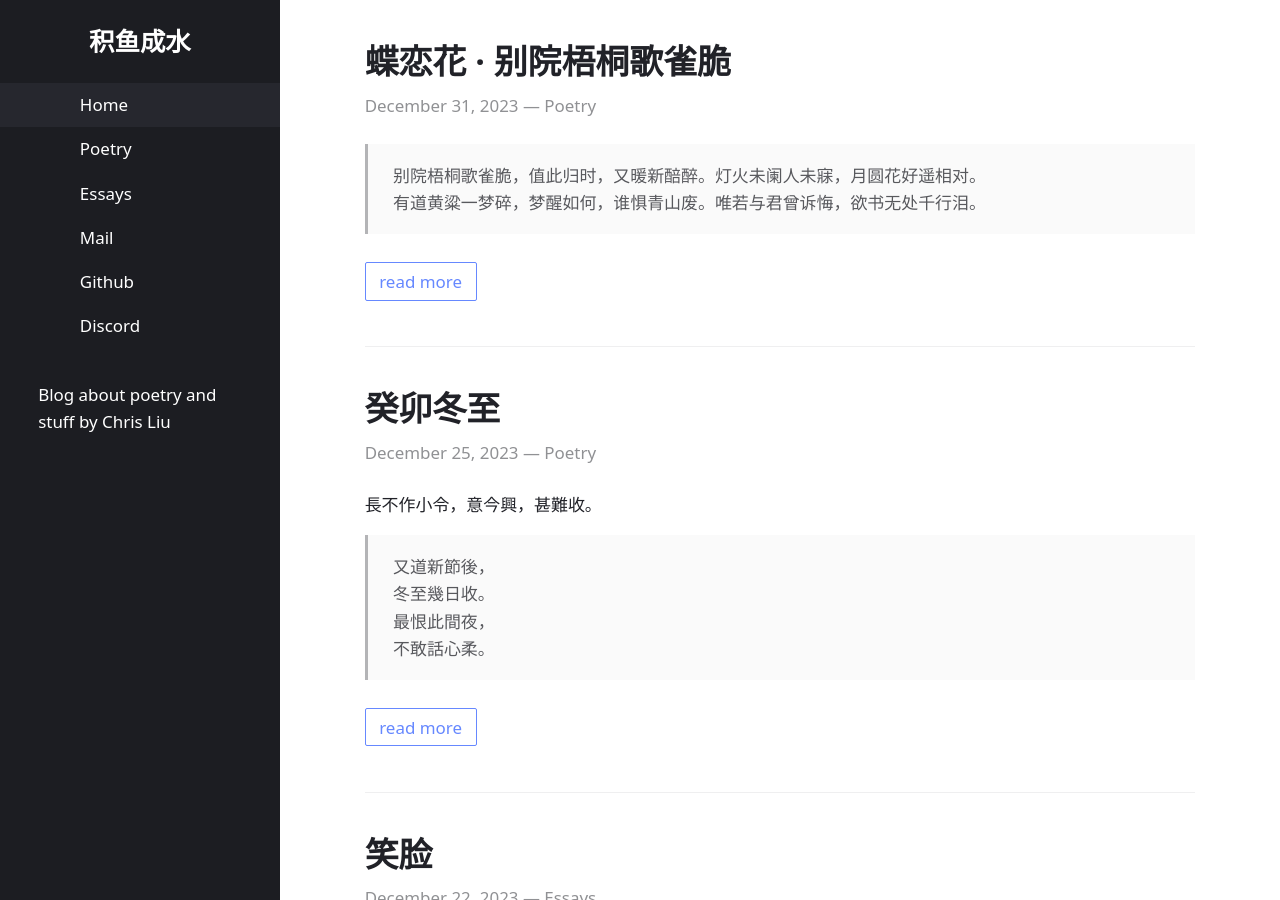
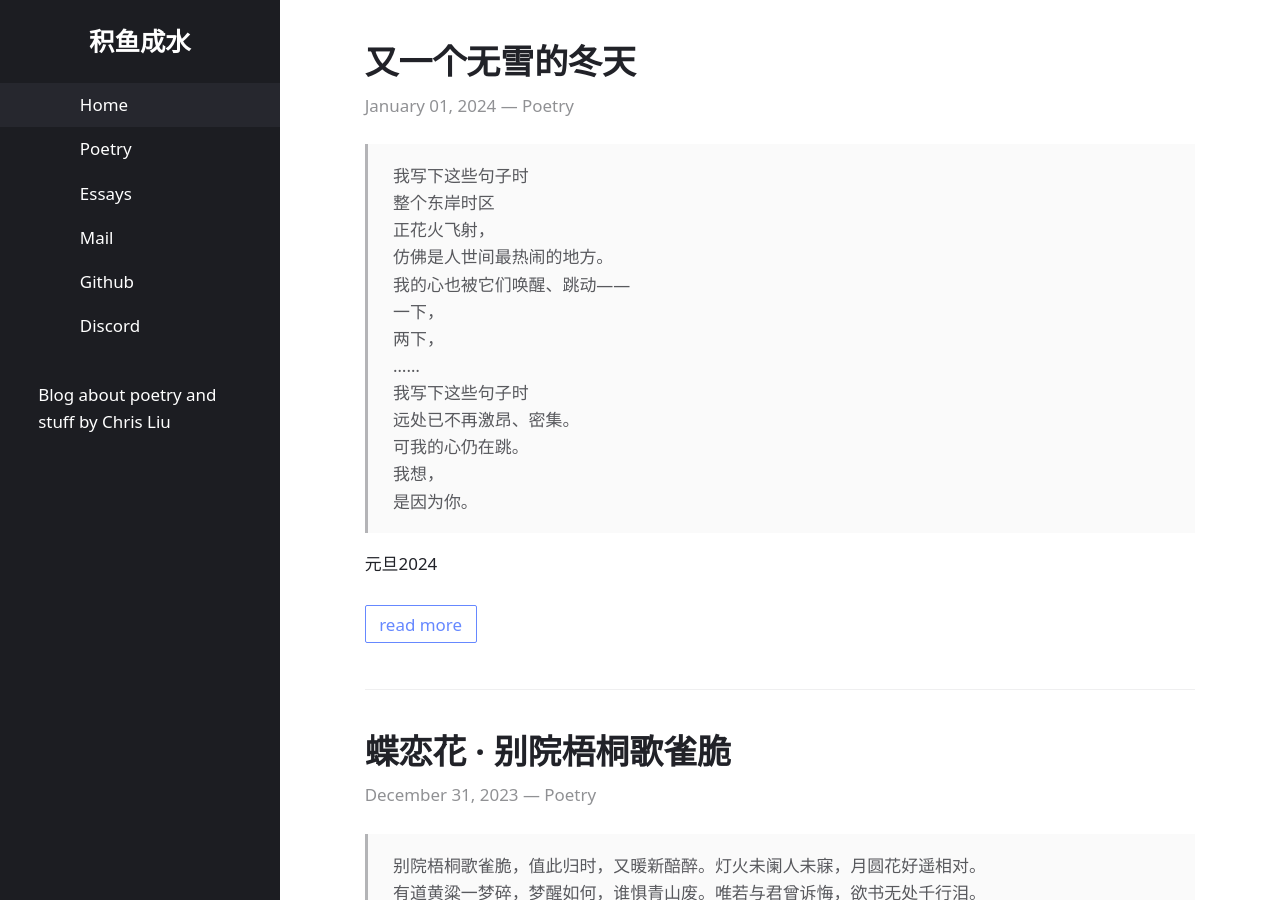
Before and after one commit to chris-zy-liu/chris-zy-liu.github.io, a Jekyll site: the page built from index.html, in a window 1280 px wide and 900 px high. Built offline with Jekyll 4.4.1, drawn with Linux system fonts in a browser that asks for light colours.

Commit message:
script update

```diff
--- /dev/null
+++ b/_posts/2024-01-01-heart.md
@@ -0,0 +1,8 @@
+---
+title: 又一个无雪的冬天
+layout: post
+categories: Poetry
+---
+>我写下这些句子时<br>整个东岸时区<br>正花火飞射，<br>仿佛是人世间最热闹的地方。<br>我的心也被它们唤醒、跳动——<br>一下，<br>两下，<br>……<br>我写下这些句子时<br>远处已不再激昂、密集。<br>可我的心仍在跳。<br>我想，<br>是因为你。
+
+元旦2024
```
Also changed, not shown: _posts/.obsidian/workspace.json (+22 -8 lines).
